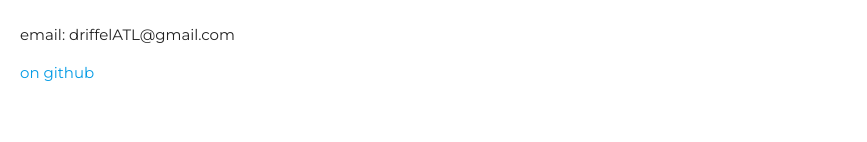
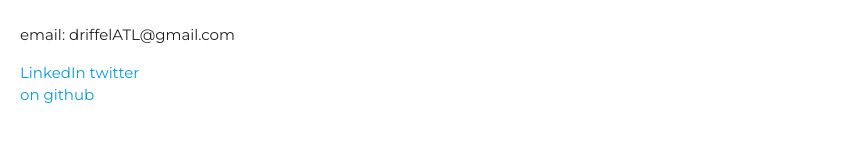
Before and after one commit to dcamriff/porfolio, a plain HTML site: page index.html in a window 1280 px wide. Shown: the part 500-642 px from the top of the page, without its empty margins (0-867 px from the left). Drawn offline with nearby package versions, Linux system fonts and the light colour scheme.

Commit message:
Added twitter and linked in to README.md and index.html files.

```diff
--- a/index.html
+++ b/index.html
@@ -19,6 +19,8 @@
         <p>shop owner turned developer</p>
         <h3>contact</h3>
         <p>email: driffelATL@gmail.com</p>
+        <a href="https://www.linkedin.com/in/diane-cam-riffel-atl/">LinkedIn</a>
+        <a href="https://twitter.com/ladydaytripper">twitter</a>
     </div>
     <div>
         <a href="https://github.com/dcamriff">on github</a>
```
Also changed, not shown: 1 other file.
